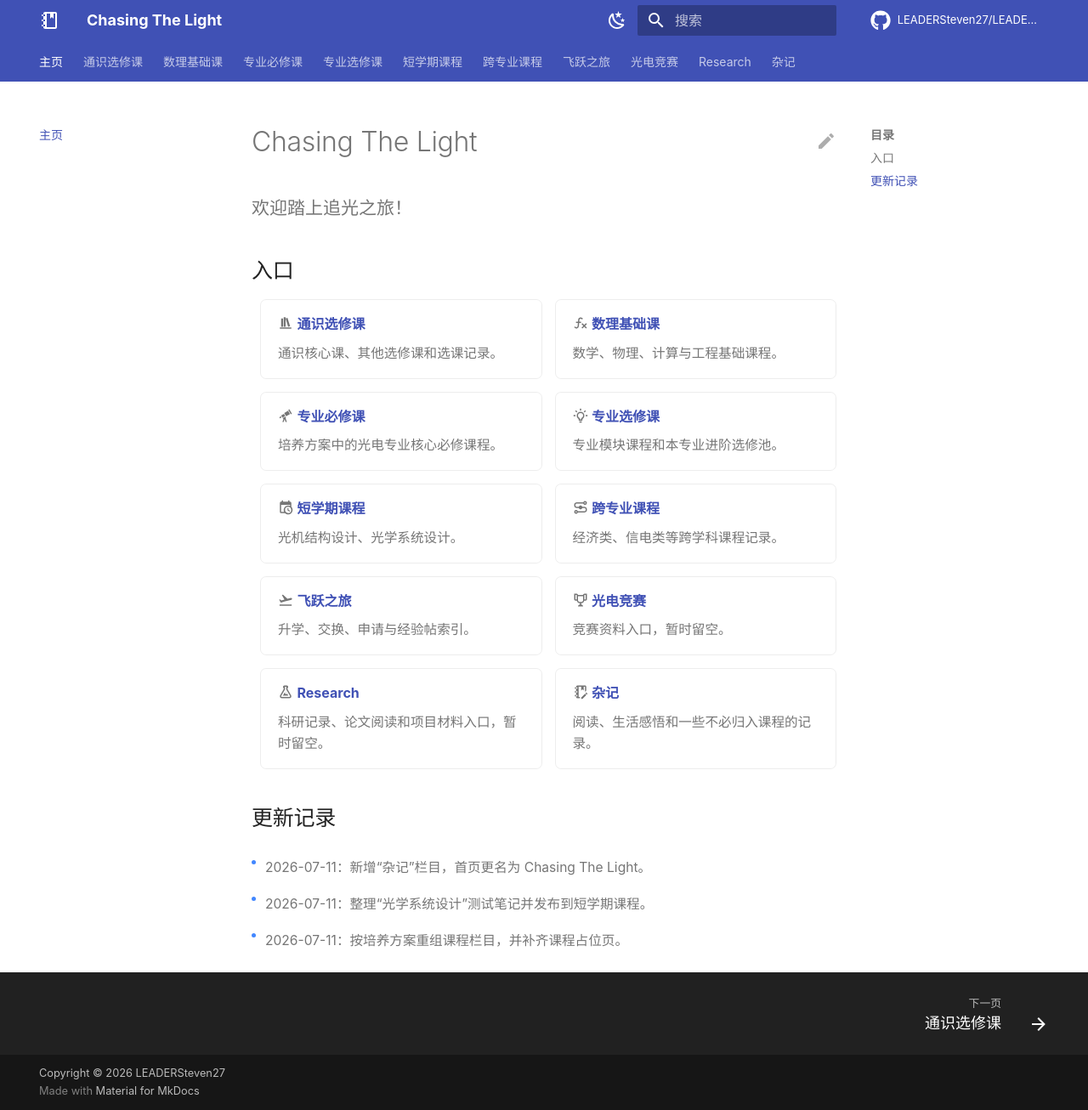
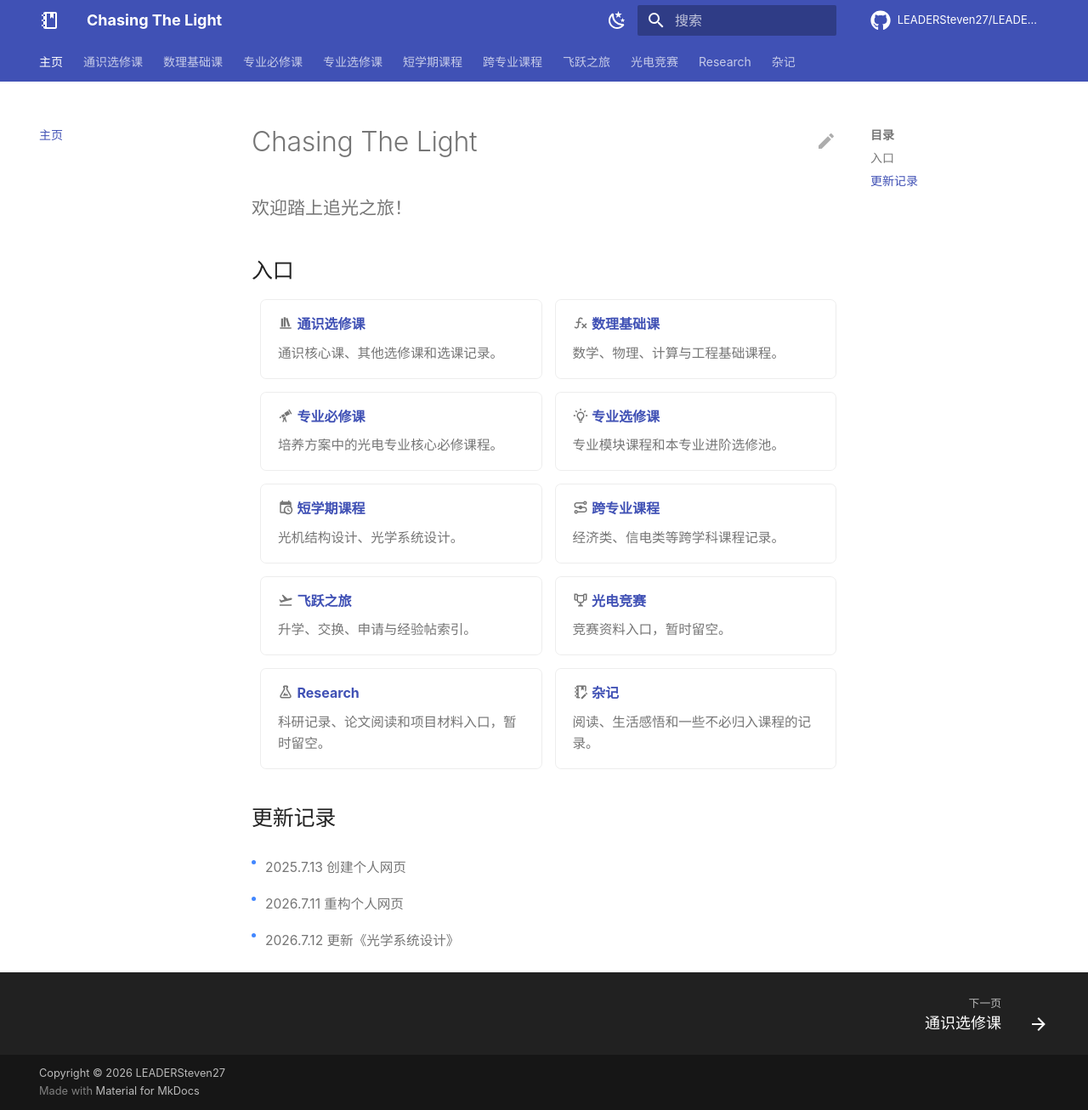
Before and after one commit to LEADERSteven27/LEADERSteven27.github.io, an MkDocs documentation site: the page built from docs/index.md, in a window 1280 px wide and 1306 px high. Shown: the whole window at 85% size. Built offline with MkDocs 1.6.1 and Material for MkDocs 9.7.7, drawn with Linux system fonts in a browser that asks for light colours; comment, search, counter and statistics services are not loaded.

Commit message:
Update homepage changelog and editing guide

```diff
--- a/docs/index.md
+++ b/docs/index.md
@@ -55,7 +55,7 @@ home: true
 ## 更新记录
 
 <div class="principle-list">
-  <div class="principle-item"><span class="card-desc principle-text">2026-07-11：新增“杂记”栏目，首页更名为 Chasing The Light。</span></div>
-  <div class="principle-item"><span class="card-desc principle-text">2026-07-11：整理“光学系统设计”测试笔记并发布到短学期课程。</span></div>
-  <div class="principle-item"><span class="card-desc principle-text">2026-07-11：按培养方案重组课程栏目，并补齐课程占位页。</span></div>
+  <div class="principle-item"><span class="card-desc principle-text">2025.7.13 创建个人网页</span></div>
+  <div class="principle-item"><span class="card-desc principle-text">2026.7.11 重构个人网页</span></div>
+  <div class="principle-item"><span class="card-desc principle-text">2026.7.12 更新《光学系统设计》</span></div>
 </div>
```
Also changed, not shown: README.md (+32 -0 lines).
